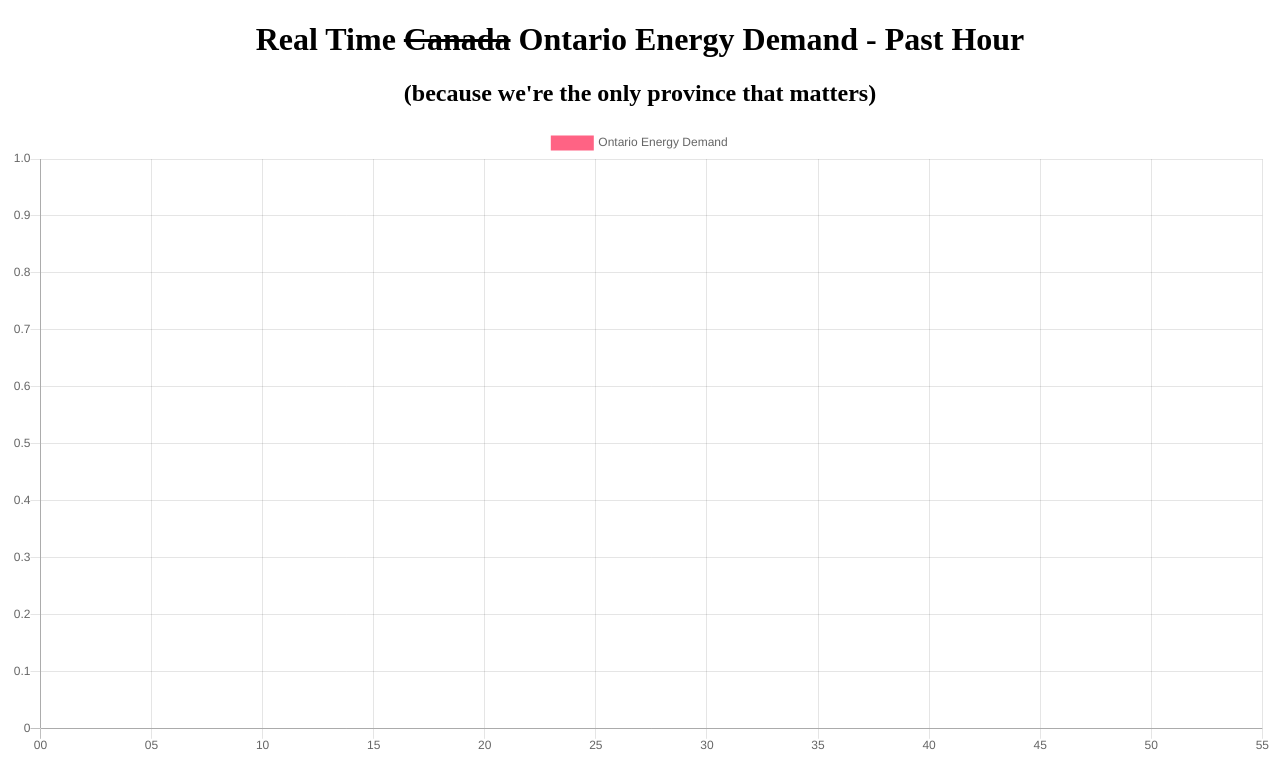
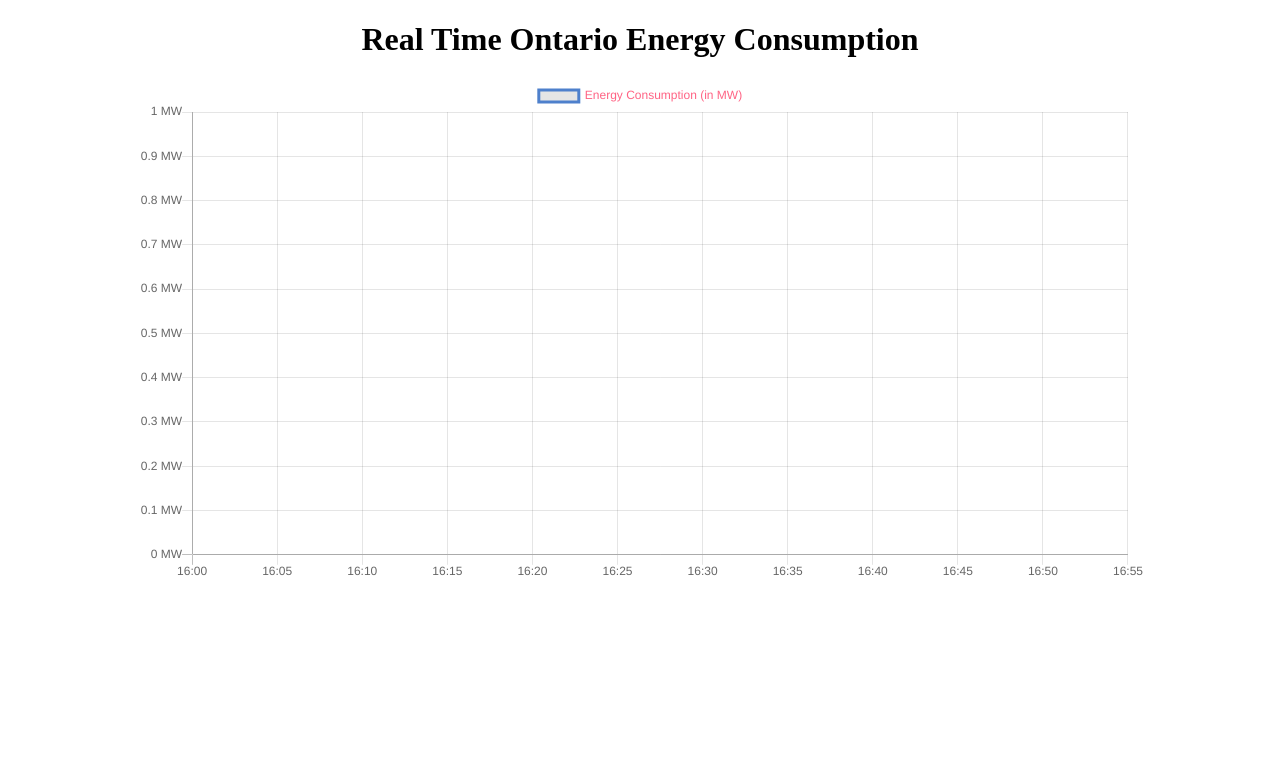
Before and after one commit to filipp-g/dynamo, a Flask app: template templates/index.html in a window 1280 px wide. Shown: the top 758 px of the page. Run offline with Flask 2, Linux system fonts and the light colour scheme; the template is opened without the code that fills it: most values are stand-ins (such as "Sample title", 1, 10 or a date in 2020); parts of the project's set-up code (start-up, migrations or seed data) failed here and were passed over; some libraries are stand-ins or nearby versions.

Commit message:
final commit

```diff
--- a/static/js/mychart.js
+++ b/static/js/mychart.js
@@ -6,12 +6,34 @@ var chart = new Chart(ctx, {
     data: {
         labels: ['00', '05', '10', '15', '20', '25', '30', '35', '40', '45', '50', '55'],
         datasets: [{
-            label: 'Ontario Energy Demand',
-            backgroundColor: 'rgb(255, 99, 132)',
-            borderColor: 'rgb(255, 99, 132)',
+            label: 'Energy Consumption (in MW)',
+            borderColor: 'rgb(78,128,204)',
             data: consumption
         }]
     },
     // Configuration options go here
-    options: {}
+    options: {
+        legend: {
+            display: true,
+            labels: {
+                fontColor: 'rgb(255, 99, 132)'
+            }
+        },
+        scales: {
+            yAxes: [{
+                ticks: {
+                    callback: function(value, index, values) {
+                        return value + ' MW';
+                    }
+                }
+            }],
+            xAxes: [{
+                ticks: {
+                    callback: function(value, index, values) {
+                        return new Date().getHours() + ':' + value;
+                    }
+                }
+            }]
+        }
+    }
 });
--- a/templates/index.html
+++ b/templates/index.html
@@ -8,13 +8,12 @@
 
 <body>
   <center>
-    <h1>Real Time <strike>Canada</strike> Ontario Energy Demand - Past Hour</h1>
-    <h2>(because we're the only province that matters)</h2>
+    <h1>Real Time Ontario Energy Consumption</h1>
   </center>
   <center>
-    <canvas id="myChart"></canvas>
+    <canvas id="myChart" style="max-width:80%"></canvas>
   </center>
-  <script>let consumption = {{consumption}};</script>
+  <script>let consumption = {{consumption|safe}}</script>
   <script src="{{ url_for('static', filename='js/mychart.js') }}"></script>
 </body>
 </html>
```
Also changed, not shown: README.md, static/img/graph.PNG (added), 1 other file.
